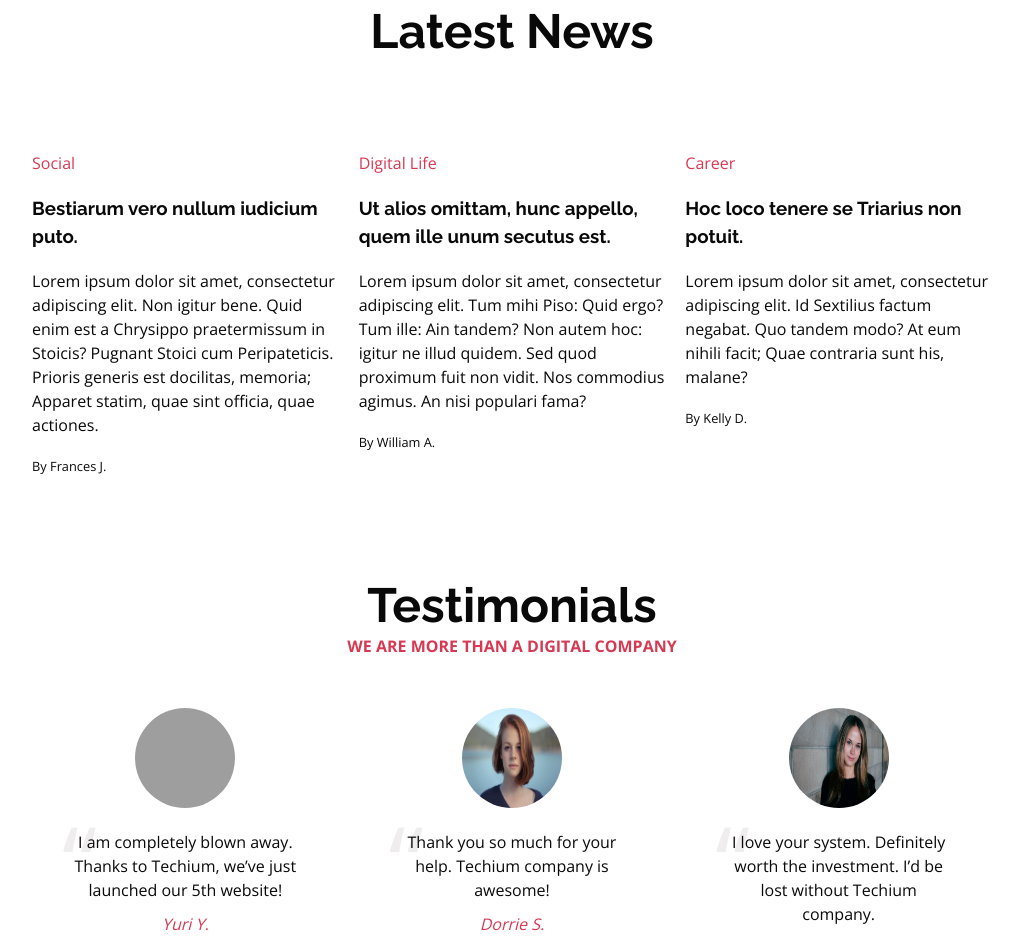
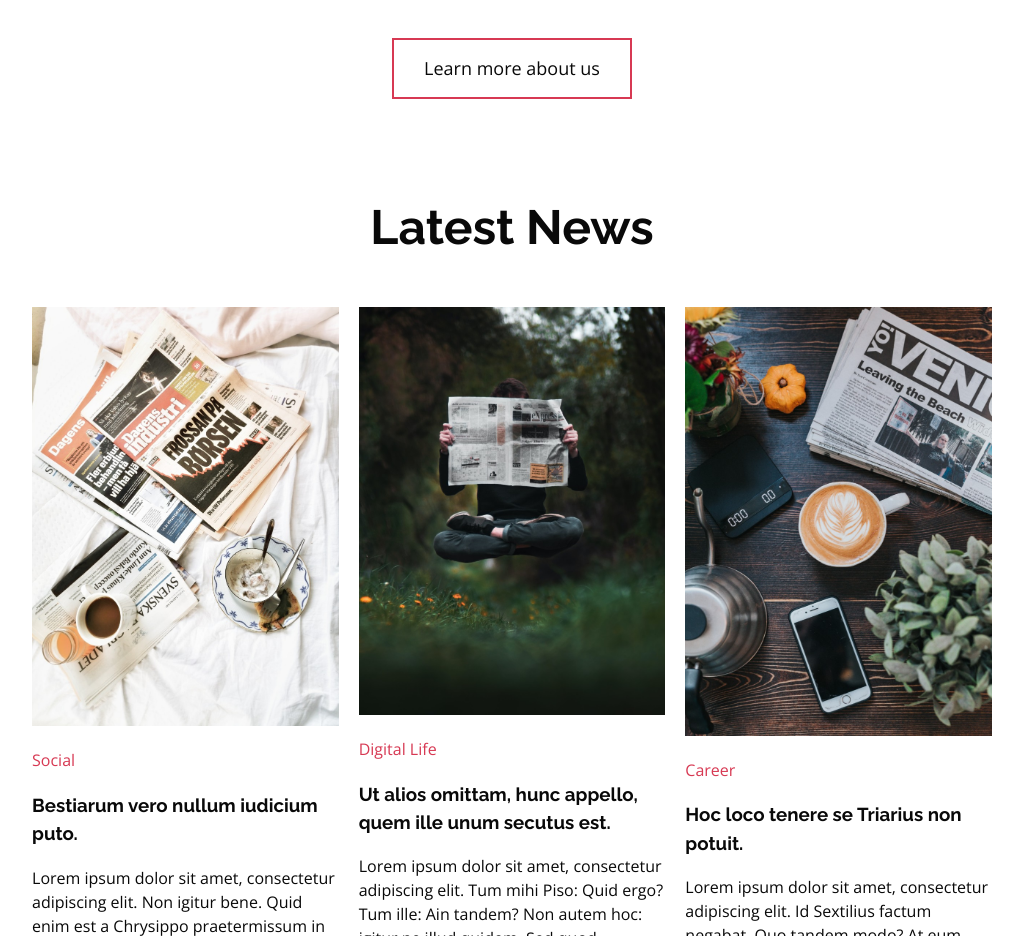
Before and after one commit to BrianFs04/holbertonschool-web_front_end, a plain HTML site: page 0x06-responsive_design/04-index.html in a window 1280 px wide. Shown: the part 2280-3216 px from the top of the page, without its empty margins (128-1151 px from the left). Drawn offline with nearby package versions, Linux system fonts and the light colour scheme; grey boxes are pictures that could not be loaded.

```diff
--- a/0x06-responsive_design/04-index.html
+++ b/0x06-responsive_design/04-index.html
@@ -260,11 +260,11 @@
                                 <img
                                     sizes="(max-width: 3000px) 40vw, 1200px"
                                     srcset="
-                                        pic-about-01_anguet_c_scale,w_300.jpg   300w,
-                                        pic-about-01_anguet_c_scale,w_834.jpg   834w,
-                                        pic-about-01_anguet_c_scale,w_1200.jpg 1200w
+                                        images/pic-about-01_anguet_c_scale,w_300.jpg   300w,
+                                        images/pic-about-01_anguet_c_scale,w_834.jpg   834w,
+                                        images/pic-about-01_anguet_c_scale,w_1200.jpg 1200w
                                     "
-                                    src="pic-about-01_anguet_c_scale,w_1200.jpg"
+                                    src="images/pic-about-01_anguet_c_scale,w_1200.jpg"
                                     alt=""
                                 />
                             </div>
@@ -318,11 +318,11 @@
                                         <img
                                             sizes="(max-width: 3000px) 40vw, 1200px"
                                             srcset="
-                                                pic-article-01_ngrz6m_c_scale,w_300.jpg   300w,
-                                                pic-article-01_ngrz6m_c_scale,w_838.jpg   838w,
-                                                pic-article-01_ngrz6m_c_scale,w_1200.jpg 1200w
+                                                images/pic-article-01_ngrz6m_c_scale,w_300.jpg   300w,
+                                                images/pic-article-01_ngrz6m_c_scale,w_838.jpg   838w,
+                                                images/pic-article-01_ngrz6m_c_scale,w_1200.jpg 1200w
                                             "
-                                            src="pic-article-01_ngrz6m_c_scale,w_1200.jpg"
+                                            src="images/pic-article-01_ngrz6m_c_scale,w_1200.jpg"
                                             alt=""
                                         />
                                     </div>
@@ -348,11 +348,11 @@
                                         <img
                                             sizes="(max-width: 3000px) 40vw, 1200px"
                                             srcset="
-                                                pic-article-02_gbysgi_c_scale,w_300.jpg   300w,
-                                                pic-article-02_gbysgi_c_scale,w_851.jpg   851w,
-                                                pic-article-02_gbysgi_c_scale,w_1200.jpg 1200w
+                                                images/pic-article-02_gbysgi_c_scale,w_300.jpg   300w,
+                                                images/pic-article-02_gbysgi_c_scale,w_851.jpg   851w,
+                                                images/pic-article-02_gbysgi_c_scale,w_1200.jpg 1200w
                                             "
-                                            src="pic-article-02_gbysgi_c_scale,w_1200.jpg"
+                                            src="images/pic-article-02_gbysgi_c_scale,w_1200.jpg"
                                             alt=""
                                         />
                                     </div>
@@ -380,11 +380,11 @@
                                         <img
                                             sizes="(max-width: 3000px) 40vw, 1200px"
                                             srcset="
-                                                pic-article-03_dhuxmu_c_scale,w_300.jpg   300w,
-                                                pic-article-03_dhuxmu_c_scale,w_835.jpg   835w,
-                                                pic-article-03_dhuxmu_c_scale,w_1200.jpg 1200w
+                                                images/pic-article-03_dhuxmu_c_scale,w_300.jpg   300w,
+                                                images/pic-article-03_dhuxmu_c_scale,w_835.jpg   835w,
+                                                images/pic-article-03_dhuxmu_c_scale,w_1200.jpg 1200w
                                             "
-                                            src="pic-article-03_dhuxmu_c_scale,w_1200.jpg"
+                                            src="images/pic-article-03_dhuxmu_c_scale,w_1200.jpg"
                                             alt=""
                                         />
                                     </div>
```
